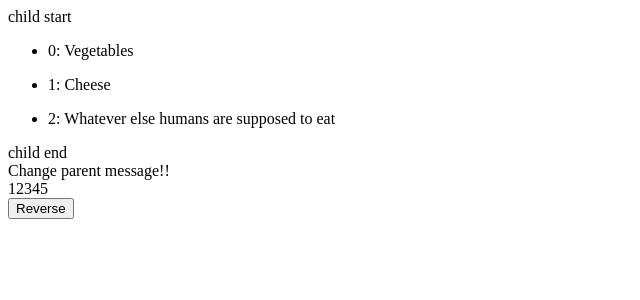
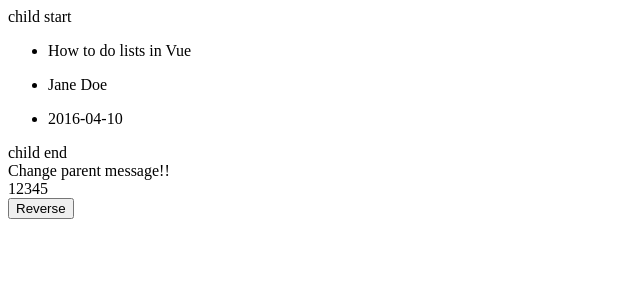
Before and after one commit to hibriiiiidge/practice__vue_app, a Vue app: page / in a window 1280 px wide. Shown: the top 300 px of the page, without its empty margins (0-640 px from the left). Built offline with nearby package versions, Linux system fonts and the light colour scheme.

Commit message:
Change array object

```diff
--- a/src/App.vue
+++ b/src/App.vue
@@ -1,6 +1,6 @@
 <template>
   <div>
-    <child :groceryList="groceryList"></child>
+    <child :object="object"></child>
     <div> {{ message }} </div>
     <div v-bind:class="{ active: isActive }"> {{ message2 }} </div>
     <button v-on:click="reverse">Reverse</button>
@@ -19,11 +19,11 @@ export default {
       message: 'Hello Vue!!',
       message2: '12345',
       isActive: false,
-      groceryList: [
-        { id: 0, text: 'Vegetables' },
-        { id: 1, text: 'Cheese' },
-        { id: 2, text: 'Whatever else humans are supposed to eat' }
-      ]
+      object: {
+        title: 'How to do lists in Vue',
+        author: 'Jane Doe',
+        publishedAt: '2016-04-10'
+      }
     }
   },
   methods: {
--- a/src/components/child.vue
+++ b/src/components/child.vue
@@ -1,9 +1,9 @@
 <template>
   <div>
     child start
-    <ul v-for="(grocery, index) in groceryList" :key='index'>
+    <ul v-for="value in object">
       <li>
-        {{ grocery.id }}: {{ grocery.text }}
+        {{ value }}
       </li>
     </ul>
     child end
@@ -12,7 +12,7 @@
 
 <script>
 export default {
-  props: ['groceryList'],
+  props: ['object'],
   created: function() {
     this.$parent.message = 'Change parent message!!'
   }
```
